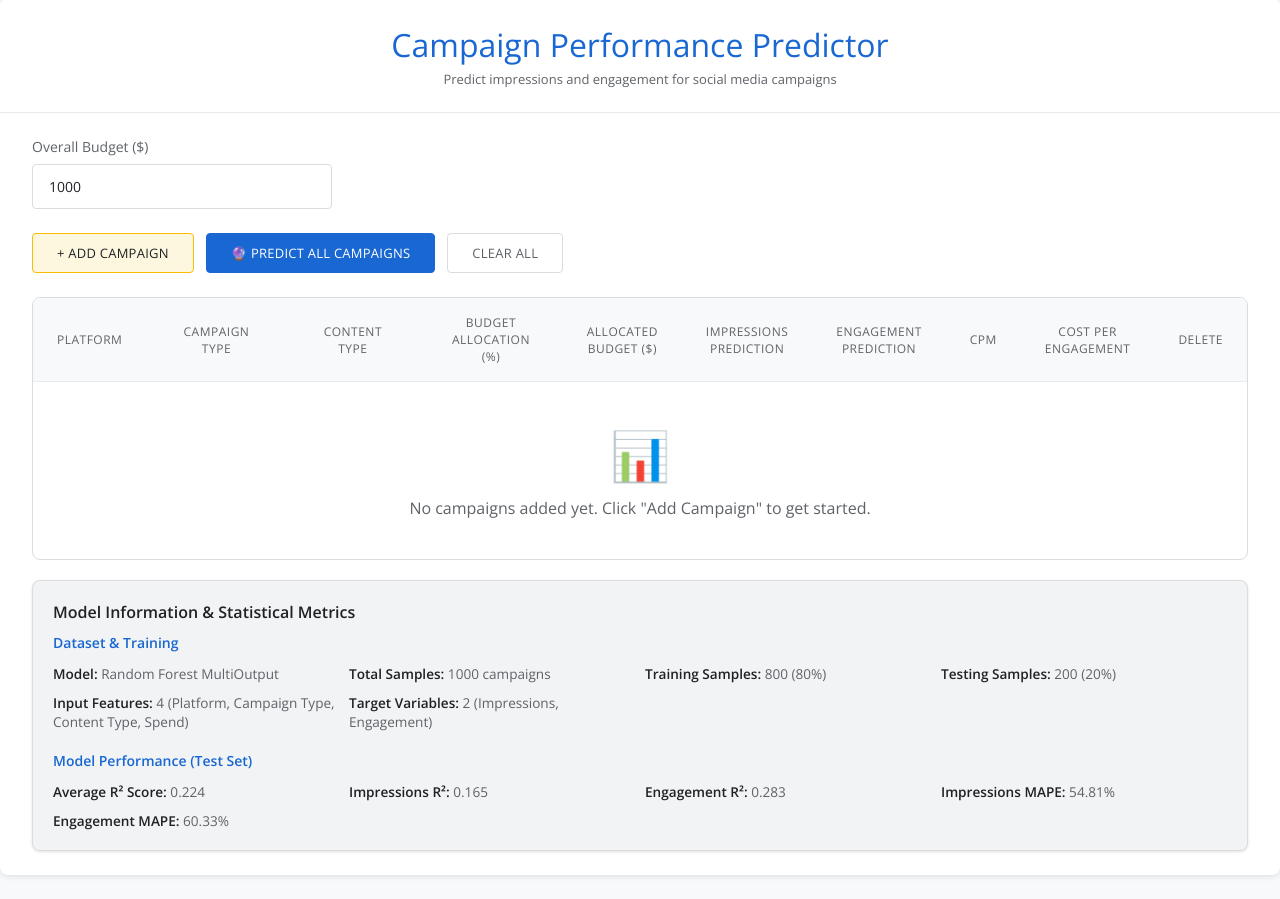
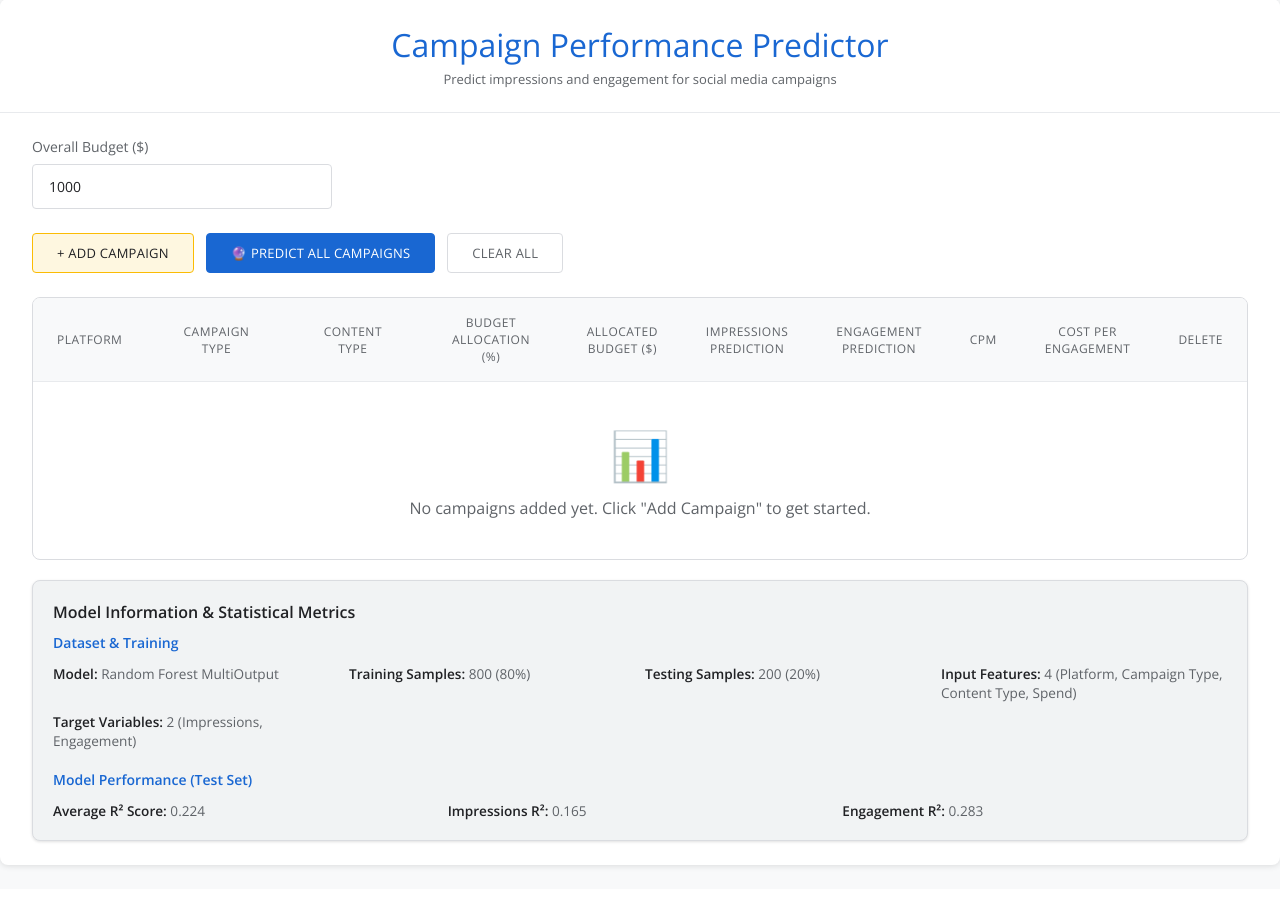
Before and after one commit to DivyanshNarayan01/test_predict_impr, a Flask app: page / in a window 1280 px wide. Shown: the part 77-976 px from the top of the page. After the commit the page ends 946 px from the top, so only its background shows below. Run offline with Flask 3, Linux system fonts and the light colour scheme.

Commit message:
updated html

```diff
--- a/templates/index.html
+++ b/templates/index.html
@@ -497,7 +497,6 @@
                     <h4 style="color: #1967d2; font-size: 14px; margin-bottom: 12px; font-weight: 600;">Dataset & Training</h4>
                     <div class="stats-grid">
                         <div class="stat-item"><strong>Model:</strong> <span id="model-name">Loading...</span></div>
-                        <div class="stat-item"><strong>Total Samples:</strong> <span id="total-samples">Loading...</span></div>
                         <div class="stat-item"><strong>Training Samples:</strong> <span id="train-samples">Loading...</span></div>
                         <div class="stat-item"><strong>Testing Samples:</strong> <span id="test-samples">Loading...</span></div>
                         <div class="stat-item"><strong>Input Features:</strong> <span id="features-count">4</span> (Platform, Campaign Type, Content Type, Spend)</div>
@@ -512,8 +511,6 @@
                         <div class="stat-item"><strong>Average R² Score:</strong> <span id="avg-r2">Loading...</span></div>
                         <div class="stat-item"><strong>Impressions R²:</strong> <span id="impressions-r2">Loading...</span></div>
                         <div class="stat-item"><strong>Engagement R²:</strong> <span id="engagement-r2">Loading...</span></div>
-                        <div class="stat-item"><strong>Impressions MAPE:</strong> <span id="impressions-mape">Loading...</span></div>
-                        <div class="stat-item"><strong>Engagement MAPE:</strong> <span id="engagement-mape">Loading...</span></div>
                     </div>
                 </div>
 
@@ -865,7 +862,6 @@
 
                     // Update dataset information
                     document.getElementById('model-name').textContent = info.model_name || 'Unknown';
-                    document.getElementById('total-samples').textContent = `${info.dataset?.total_samples || 0} campaigns`;
                     document.getElementById('train-samples').textContent = `${info.dataset?.training_samples || 0} (${info.dataset?.train_test_split?.split('/')[0] || '80'}%)`;
                     document.getElementById('test-samples').textContent = `${info.dataset?.testing_samples || 0} (${info.dataset?.train_test_split?.split('/')[1] || '20'}%)`;
                     document.getElementById('features-count').textContent = info.dataset?.features_count || 4;
@@ -875,8 +871,6 @@
                     document.getElementById('avg-r2').textContent = (info.avg_test_r2 || 0).toFixed(3);
                     document.getElementById('impressions-r2').textContent = (info.impressions?.test_r2 || 0).toFixed(3);
                     document.getElementById('engagement-r2').textContent = (info.engagement?.test_r2 || 0).toFixed(3);
-                    document.getElementById('impressions-mape').textContent = `${(info.impressions?.test_mape || 0).toFixed(2)}%`;
-                    document.getElementById('engagement-mape').textContent = `${(info.engagement?.test_mape || 0).toFixed(2)}%`;
                 } else {
                     console.error('Failed to load model info:', data);
                 }
```
